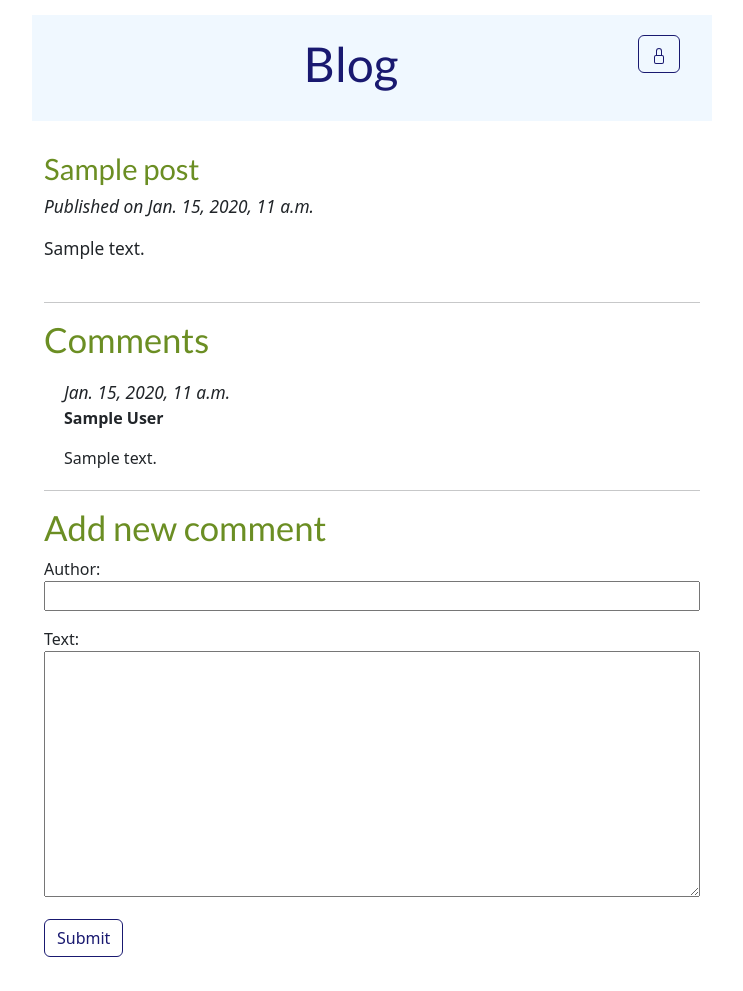
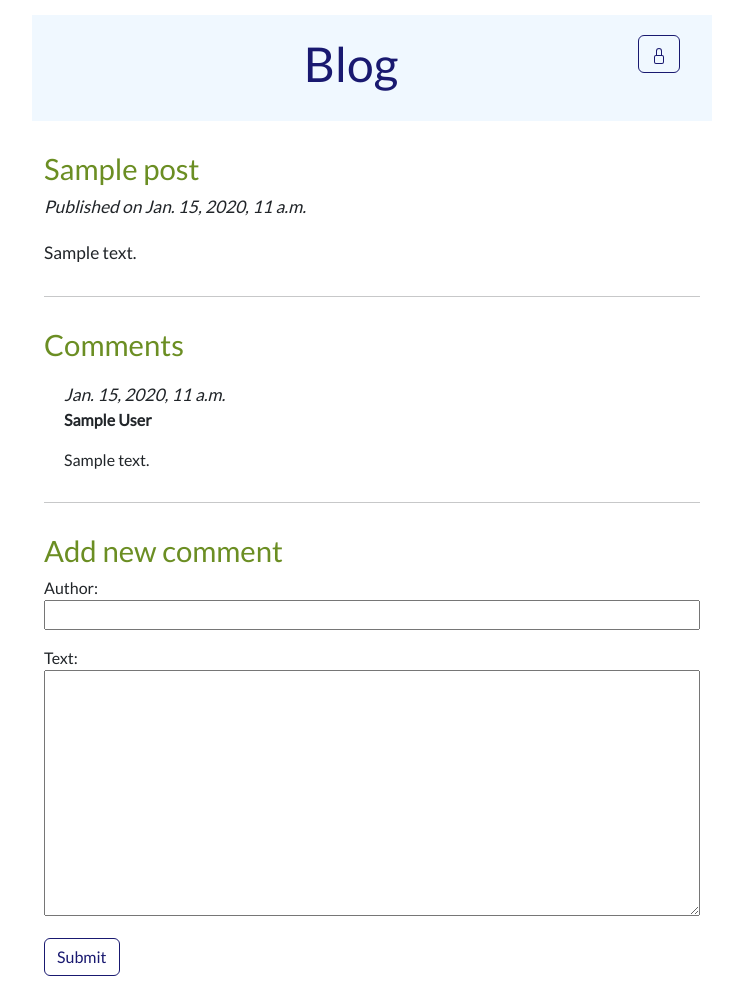
Before and after one commit to lukas-mojzis/blog, a Django app: page /post/1/ in a window 1280 px wide. Shown: the whole page, without its empty margins (268-1011 px from the left). Before the commit the page ends 957 px from the top, so only its background shows below. Run offline with Django 4.2, Linux system fonts and the light colour scheme; tables that the repository leaves empty hold one stand-in row (values such as "Sample post").

Commit message:
Multiple CSS updates & minor HTML style changes

```diff
--- a/blog/static/css/blog.css
+++ b/blog/static/css/blog.css
@@ -1,3 +1,24 @@
+body {
+    padding: 15px 300px 15px 300px;
+    font-family: "Lato";
+}
+
+h3,
+h3 a,
+h3 a:visited,
+h3 a:active {
+    color: olivedrab;
+    font-size: 22pt;
+}
+
+h3 a:hover {
+    text-decoration: none;
+}
+
+hr {
+    margin: 30px 0px 30px 0px;
+}
+
 .page-header {
     background-color: aliceblue;
     margin-top: 0px;
@@ -15,55 +36,30 @@
     text-decoration: none;
 }
 
-h1, h2, h3 {
-    font-family: "Lato";
-    font-size: 26pt;
-    color: olivedrab;
+.post {
+    margin-bottom: 30px;
 }
 
-.date {
+.post p {
+    margin: 20px 0px 20px 0px;
     font-size: 13pt;
-    font-style: italic;
 }
 
-.save {
-    float: left;
+.post > .actions {
+    float: right;
+}
+
+.comment {
+    margin: 20px 0px 20px 20px;
+}
+
+.comment > .actions {
+    float: right;
 }
 
 .post-form textarea,
 .post-form input {
     width: 100%;
-}
-
-.right {
-    float: right;
-}
-
-.top-menu,
-.top-menu:hover,
-.top-menu:visited {
-    color: olivedrab;
-    float: left;
-    margin-right: 20px;
-}
-
-.post {
-    margin-bottom: 40px;
-}
-
-.post h3,
-.post h3 a,
-.post h3 a:visited {
-    font-size: 22pt;
-    color: olivedrab;
-}
-
-.post p {
-    font-size: 13pt;
-}
-
-.post > .actions {
-    float: right;
 }
 
 .btn-secondary,
@@ -78,14 +74,27 @@ h1, h2, h3 {
     background-color: midnightblue;
 }
 
-.comment {
-    margin: 20px 0px 20px 20px;
+.date {
+    font-size: 13pt;
+    font-style: italic;
 }
 
-.comment > .actions {
+.comment-link,
+.comment-link:visited,
+.comment-link:active {
+    color: midnightblue;
+    font-size: 13pt;
+    font-style: italic;
+}
+
+.comment-link:hover {
+    text-decoration: none;
+}
+
+.left {
+    float: left;
+}
+
+.right {
     float: right;
 }
-
-body {
-    padding: 15px 300px 15px 300px;
-}
--- a/blog/templates/blog/post_detail.html
+++ b/blog/templates/blog/post_detail.html
@@ -58,7 +58,9 @@
                 {% endif %}
             </div>
     {% empty %}
-        <p>No comments yet.</p>
+        <div class="post">
+            <p>No comments yet.</p>
+        </div>
     {% endfor %}
 
     <hr>
@@ -67,6 +69,6 @@
     <form method="POST" class="post-form">
         {% csrf_token %}
         {{ form.as_p }}
-        <button type="submit" class="save btn btn-secondary" title="Submit comment for approval">Submit</button>
+        <button type="submit" class="btn btn-secondary left" title="Submit comment for approval">Submit</button>
     </form>
 {% endblock %}
--- a/blog/templates/blog/post_draft_list.html
+++ b/blog/templates/blog/post_draft_list.html
@@ -13,6 +13,7 @@ Drafts – Blog
                 <time class="date"> / Last edited on {{ post.edited_date }}</time>
             {% endif %}
             <p>{{ post.text|truncatechars:500 }}</p>
+        <hr>
         </article>
     {% empty %}
         <p>There are currently no unpublished drafts.</p>
--- a/blog/templates/blog/post_edit.html
+++ b/blog/templates/blog/post_edit.html
@@ -9,7 +9,7 @@
     <form method="POST" class="post-form">
         {% csrf_token %}
         {{ form.as_p }}
-        <button type="submit" class="save btn btn-secondary" title="Save post" onclick="return confirm('Are you sure you want to save the post?')">Save</button>
+        <button type="submit" class="btn btn-secondary left" title="Save post" onclick="return confirm('Are you sure you want to save the post?')">Save</button>
     </form>
-    <button class="btn btn-secondary" title="Return to previous page" onclick="return history.back()">Cancel</button>
+    <button class="btn btn-secondary left" title="Return to previous page" onclick="return history.back()">Cancel</button>
 {% endblock %}
--- a/blog/templates/blog/post_list.html
+++ b/blog/templates/blog/post_list.html
@@ -13,7 +13,8 @@ Home – Blog
                 <time class="date"> / Last edited on {{ post.edited_date }}</time>
             {% endif %}
             <p>{{ post.text|truncatechars:500 }}</p>
-            <a href="{% url 'post_detail' pk=post.pk %}#comments">{{ post.approved_comments.count }} comment(s)</a>
+            <a href="{% url 'post_detail' pk=post.pk %}#comments" class="comment-link">{{ post.approved_comments.count }} comment(s)</a>
+        <hr>
         </article>
     {% endfor %}
 {% endblock %}
--- a/blog/templates/registration/login.html
+++ b/blog/templates/registration/login.html
@@ -22,8 +22,8 @@ Log in – Blog
             </tr>
         </table>
 
-        <input type="submit" value="Log in" class="btn btn-secondary" title="Log in" />
+        <input type="submit" value="Log in" class="btn btn-secondary left" title="Log in" />
         <input type="hidden" name="next" value="{{ next }}" />
     </form>
-    <button class="btn btn-secondary" title="Return to previous page" onclick="return history.back()">Cancel</button>
+    <button class="btn btn-secondary left" title="Return to previous page" onclick="return history.back()">Cancel</button>
 {% endblock %}
```
